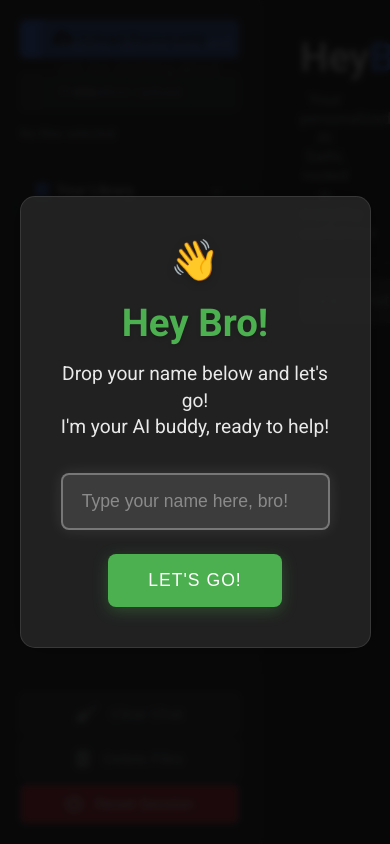
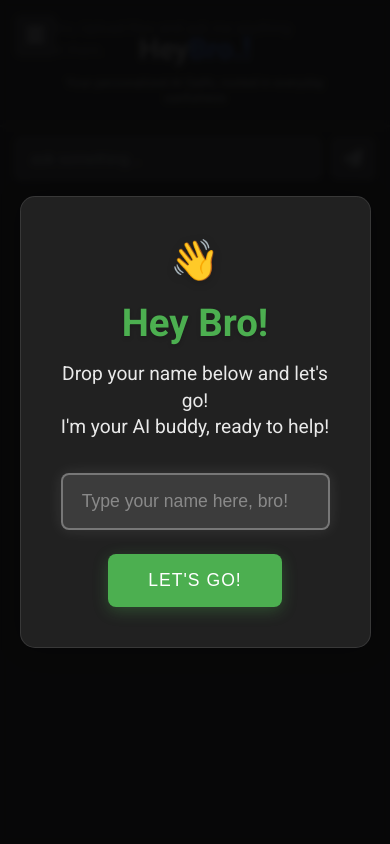
Before and after one commit to nishant-gahlaut/e2e-medical-chatbot-on-custom-data, a Flask app: page / in a window 390 px wide. Run offline with Flask 3, Linux system fonts and the light colour scheme; data that the repository does not hold is empty; parts of the project's set-up code (start-up, migrations or seed data) failed here and were passed over.

Commit message:
mobile added

```diff
--- a/static/style.css
+++ b/static/style.css
@@ -28,7 +28,7 @@
 
 html, body {
     height: 100%; /* Ensure body takes full height */
-    overflow: hidden; /* Prevent body scrollbars */
+    overflow: hidden; /* <<< RE-ADDED this */
     font-family: var(--font-family);
     background-color: var(--bg-color-darkest);
     color: var(--text-color-primary);
@@ -50,7 +50,8 @@ html, body {
     display: flex;
     flex-direction: column; /* Stack top section and reset button */
     padding: 20px;
-    position: relative; /* For absolute positioning of reset button */
+    height: 100vh;
+    overflow-y: auto;
 }
 
 .sidebar-top {
@@ -343,15 +344,12 @@ html, body {
 
 /* Reset Button at the Bottom */
 .sidebar .btn-reset {
-    position: absolute;
-    bottom: 110px; /* Move up to make room for delete and reset session buttons */
-    left: 20px;
-    right: 20px; /* Stretch across padding */
-    width: calc(100% - 40px); /* Calculate width based on padding */
     background-color: var(--bg-color-light);
     color: var(--text-color-secondary);
     border: 1px solid var(--border-color-light);
     transition: all 0.2s ease;
+    width: 100%;
+    margin-top: auto;
 }
 .sidebar .btn-reset:hover {
     background-color: #5b5b7c; /* Less alarming color than error-red */
@@ -363,15 +361,12 @@ html, body {
 
 /* Delete Button at the Bottom */
 .sidebar .btn-delete {
-    position: absolute;
-    bottom: 65px; /* Move up to make room for reset session button */
-    left: 20px;
-    right: 20px; /* Stretch across padding */
-    width: calc(100% - 40px); /* Calculate width based on padding */
     background-color: var(--bg-color-light);
     color: var(--text-color-secondary);
     border: 1px solid var(--border-color-light);
     transition: all 0.2s ease;
+    width: 100%;
+    margin-top: 10px;
 }
 .sidebar .btn-delete:hover {
     background-color: var(--error-color); /* Red color on hover for warning */
@@ -383,16 +378,12 @@ html, body {
 
 /* Reset Session Button at the Bottom */
 .sidebar .btn-danger {
-    position: absolute;
-    bottom: 20px;
-    left: 20px;
-    right: 20px;
-    width: calc(100% - 40px);
     background-color: #dc3545;
     color: #ffffff;
     border: 1px solid var(--border-color-light);
     transition: all 0.2s ease;
-    margin-top: 0; /* Remove margin since we're using absolute positioning */
+    width: 100%;
+    margin-top: 10px;
 }
 
 .sidebar .btn-danger:hover {
@@ -446,7 +437,7 @@ html, body {
 /* Chat Messages Container */
 .chat-container {
     flex-grow: 1; /* Take available vertical space */
-    overflow-y: auto; /* Enable vertical scrolling */
+    overflow-y: auto;
     padding: 20px 40px; /* Padding for messages */
     display: flex;
     flex-direction: column;
@@ -657,3 +648,130 @@ html, body {
     background-color: var(--accent-color);
     border-radius: 3px;
 }
+
+/* --- Hamburger Menu Button (Initially Hidden) --- */
+.hamburger-menu {
+    display: none; /* Hidden by default on larger screens */
+    position: fixed; /* Keep it visible even when scrolling */
+    top: 15px;
+    left: 15px;
+    z-index: 1001; /* Ensure it's above the sidebar */
+    background: var(--bg-color-light);
+    color: var(--text-color-primary);
+    border: none;
+    padding: 10px 12px;
+    border-radius: var(--border-radius-small);
+    cursor: pointer;
+    font-size: 1.2rem;
+    transition: background-color 0.2s ease;
+}
+
+.hamburger-menu:hover {
+    background: var(--bg-color-hover);
+}
+
+
+/* --- Responsive Design (Mobile First Approach Adjustments) --- */
+
+/* Styles for screens smaller than 768px (typical mobile breakpoint) */
+@media (max-width: 768px) {
+    .app-container {
+        flex-direction: column; /* Stack sidebar and chat area vertically if needed */
+    }
+
+    .sidebar {
+        position: fixed; /* Mobile styles already handle position:fixed and overflow */
+        left: -280px;
+        top: 0;
+        height: 100vh;
+        z-index: 1000;
+        width: 270px;
+        transition: left 0.3s ease-in-out;
+        box-shadow: 2px 0 10px rgba(0, 0, 0, 0.3);
+        border-right: 1px solid var(--border-color-light);
+        overflow-y: auto; /* Keep this for mobile */
+        padding-bottom: 160px; /* Keep this for mobile */
+        background-color: var(--bg-color-medium);
+        padding: 20px;
+        display: flex;
+        flex-direction: column;
+        flex-shrink: 0;
+        /* Removed height/overflow/padding-bottom from general rule application */
+    }
+
+    .sidebar.open {
+        left: 0; /* Slide into view */
+    }
+
+    .chat-area {
+        width: 100%;
+        margin-left: 0;
+        /* height: 100%; */ /* <<< REMOVED THIS - JS will handle height */
+        flex-grow: 1;
+        background-color: var(--bg-color-dark);
+        display: flex;
+        flex-direction: column;
+        overflow: hidden;
+    }
+
+    /* Adjust chat area if sidebar is permanently shown on mobile (alternative approach) */
+    /* .chat-area.sidebar-open {
+        margin-left: 270px;
+    } */
+
+    .hamburger-menu {
+        display: block; /* Show the hamburger menu */
+    }
+
+    /* Slightly adjust chat container padding */
+    .chat-container {
+        padding: 10px 15px;
+    }
+
+    /* Adjust input section */
+    .input-section {
+        padding: 10px 15px;
+    }
+
+    .chat-input {
+        font-size: 0.95rem;
+    }
+
+    /* Adjust message font sizes and width */
+    .message {
+        font-size: 0.9rem;
+        padding: 8px 12px;
+        max-width: 90%; /* <<< CHANGED THIS */
+        /* Ensure other necessary properties like border-radius, line-height, word-wrap are inherited or explicitly set if needed */
+        border-radius: var(--border-radius-main);
+        line-height: 1.5;
+        word-wrap: break-word;
+    }
+
+    /* Optional: Slightly larger header on mobile */
+    .chat-header h1 {
+        font-size: 1.8rem;
+    }
+
+    .chat-header p {
+        font-size: 0.8rem;
+    }
+
+    /* Hide scrollbars on mobile for a cleaner look, rely on touch scrolling */
+    /* Commented out for now, as body overflow removal is primary fix */
+    /* ::-webkit-scrollbar {
+        display: none;
+    } */
+
+    /* Make sure mobile buttons are also in flow if needed */
+    .sidebar .btn-reset,
+    .sidebar .btn-delete,
+    .sidebar .btn-danger {
+        position: static; /* <<< ADDED Ensure static position */
+        width: 100%;
+        margin-top: 10px; /* Default margin */
+    }
+    .sidebar .btn-reset {
+        margin-top: auto; /* <<< ADDED Push to bottom on mobile too */
+    }
+}
--- a/templates/chat.html
+++ b/templates/chat.html
@@ -16,9 +16,14 @@
     <link rel="icon" type="image/png" href="https://img.icons8.com/color/96/000000/chat--v1.png">
 </head>
 <body>
+    <!-- Add Hamburger Menu Button (visible only on mobile) -->
+    <button class="hamburger-menu" id="hamburgerMenu">
+        <i class="fas fa-bars"></i>
+    </button>
+
     <div class="app-container">
         <!-- Left Sidebar -->
-        <aside class="sidebar">
+        <aside class="sidebar" id="sidebar">
             <div class="sidebar-top">
                 <!-- File Upload Section -->
                 <label for="fileInput" class="btn btn-primary btn-upload">
@@ -94,6 +99,22 @@
     <script>
         const fileInput = document.getElementById('fileInput');
         const fileInfo = document.getElementById('file-info'); // Get the info element
+        const sidebar = document.getElementById('sidebar'); // Get sidebar element
+        const hamburgerMenu = document.getElementById('hamburgerMenu'); // Get hamburger menu button
+
+        // Toggle sidebar visibility on hamburger click
+        if (hamburgerMenu && sidebar) {
+            hamburgerMenu.addEventListener('click', () => {
+                sidebar.classList.toggle('open'); // Add/remove 'open' class
+            });
+        }
+
+        // Optional: Close sidebar when clicking outside of it on mobile
+        document.addEventListener('click', (event) => {
+            if (sidebar && sidebar.classList.contains('open') && !sidebar.contains(event.target) && !hamburgerMenu.contains(event.target)) {
+                sidebar.classList.remove('open');
+            }
+        });
 
         // Update file info display when files are selected
         if (fileInput && fileInfo) {
@@ -352,10 +373,19 @@
         }
 
         // Load documents when page loads
-        document.addEventListener('DOMContentLoaded', loadExistingDocuments);
+        document.addEventListener('DOMContentLoaded', () => {
+            loadExistingDocuments();
+            adjustChatAreaHeight();
+        });
 
         // Also try loading when window is fully loaded
-        window.addEventListener('load', toggleLibrary);
+        window.addEventListener('load', () => {
+            toggleLibrary();
+            adjustChatAreaHeight();
+        });
+
+        // Adjust height on window resize (e.g., orientation change)
+        window.addEventListener('resize', adjustChatAreaHeight);
 
         async function clearChatUI() {
             const chatContainer = document.getElementById('chatContainer');
@@ -463,6 +493,36 @@
                 }
             });
         }
+
+        // --- Function to dynamically adjust chat container height --- NEW
+        function adjustChatAreaHeight() {
+            const chatArea = document.querySelector(".chat-area");
+            const chatHeader = document.querySelector(".chat-header");
+            const chatContainer = document.getElementById('chatContainer');
+            const inputSection = document.querySelector(".input-section");
+
+            if (chatArea && chatHeader && chatContainer && inputSection) {
+                // Check if we are likely on a mobile device (screen width <= 768px)
+                if (window.innerWidth <= 768) {
+                    const windowHeight = window.innerHeight;
+                    const headerHeight = chatHeader.offsetHeight;
+                    const inputHeight = inputSection.offsetHeight;
+
+                    // Calculate available height for the chat messages
+                    // Add a small buffer (e.g., 5px) just in case
+                    const containerHeight = windowHeight - headerHeight - inputHeight - 5;
+
+                    // Apply the calculated height
+                    chatContainer.style.height = `${containerHeight}px`;
+                    chatContainer.style.maxHeight = `${containerHeight}px`; // Ensure it doesn't exceed
+                } else {
+                    // On desktop, reset height to allow CSS flex to manage it
+                    chatContainer.style.height = '';
+                    chatContainer.style.maxHeight = '';
+                }
+            }
+        }
+        // --- END NEW FUNCTION ---
     </script>
 </body>
 </html>
```
